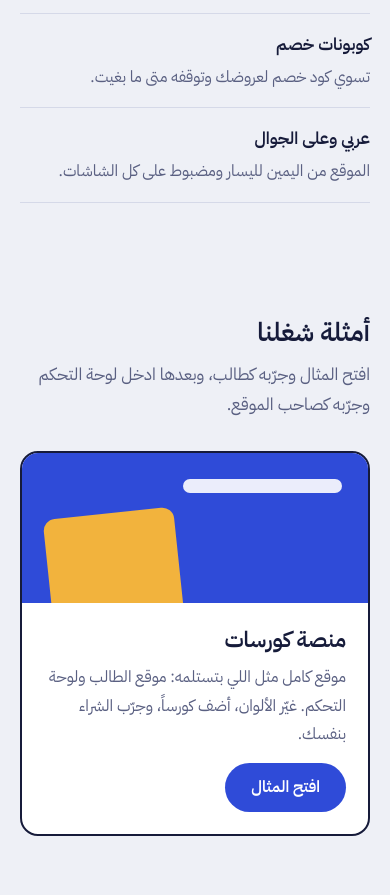
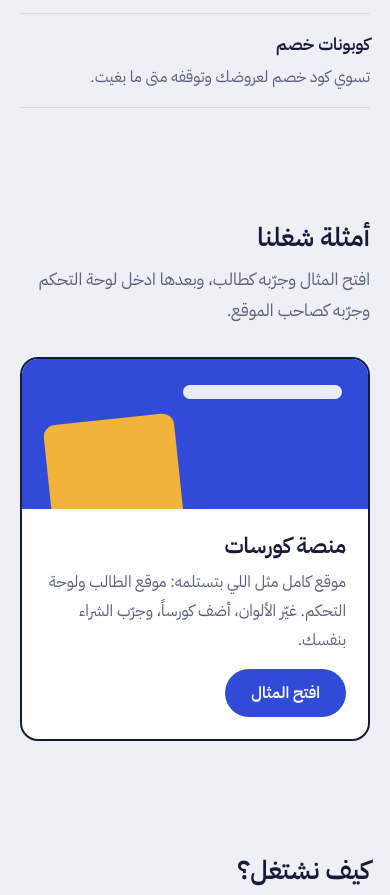
Before and after one commit to norazfalah15-netizen/agency-, a plain HTML site: page index.html in a window 390 px wide. Shown: the part 3224-4119 px from the top of the page. Drawn offline with Linux system fonts and the light colour scheme; a web font is replaced by a local one.

Commit message:
Remove the Arabic and mobile item from the deliverables list
Co-Authored-By: Claude Fable 5.2 <noreply@anthropic.com>
Claude-Session: https://claude.ai/code/session_01YTMMJQuKsTuucDCBdpVWjg

```diff
--- a/index.html
+++ b/index.html
@@ -218,7 +218,6 @@ footer{padding-block:26px;color:var(--muted);font-size:14px}
           <li><b>الدفع</b><span>الطالب يدفع ويُفتح له الكورس مباشرة.</span></li>
           <li><b>لوحة تحكم</b><span>تضيف كورساتك ودروسك، تغيّر الأسعار، وتشوف طلابك ومبيعاتك بنفسك.</span></li>
           <li><b>كوبونات خصم</b><span>تسوي كود خصم لعروضك وتوقفه متى ما بغيت.</span></li>
-          <li><b>عربي وعلى الجوال</b><span>الموقع من اليمين لليسار ومضبوط على كل الشاشات.</span></li>
         </ul>
       </div>
     </section>
```
